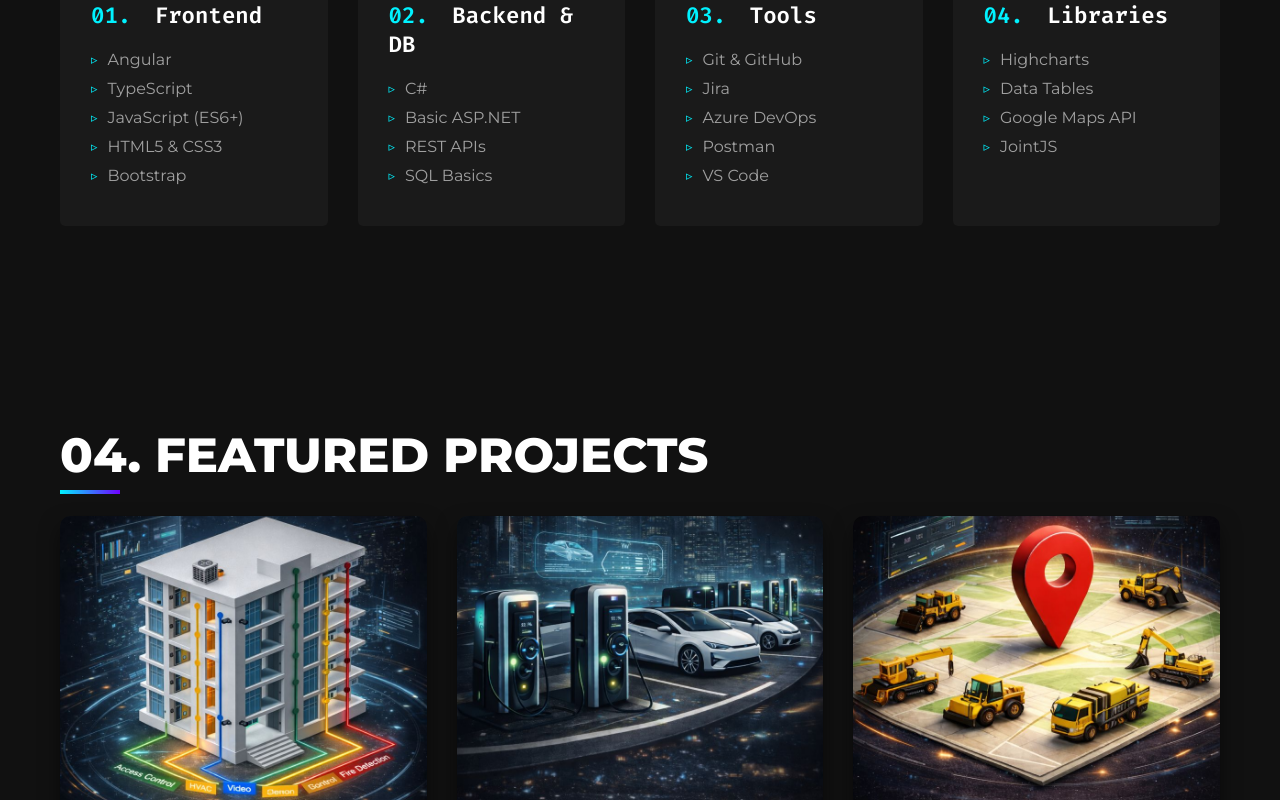
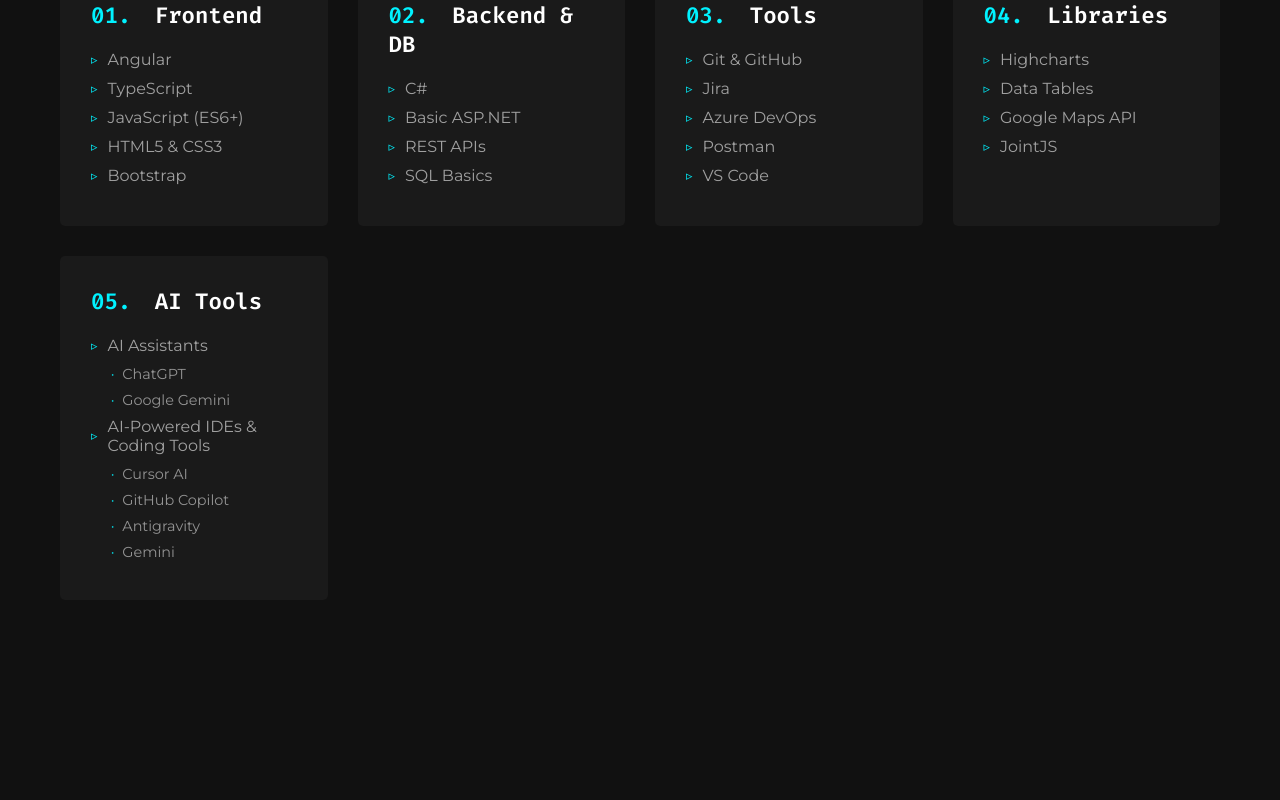
Before and after one commit to Vishal-bhurke/Vishal-portfolio, an Angular app: page / in a window 1280 px wide. Shown: the part 1599-2399 px from the top of the page. Built offline with nearby package versions, Linux system fonts and the light colour scheme.

Commit message:
feat: add AI Tools section with detailed listings; enhance sub-list styling for better readability

```diff
--- a/src/app/components/skills/skills.html
+++ b/src/app/components/skills/skills.html
@@ -48,6 +48,25 @@
                     <li>JointJS</li>
                 </ul>
             </div>
+
+            <!-- AI Tools -->
+            <div class="skill-card" data-aos="fade-up" data-aos-delay="400">
+                <h3><span class="prefix">05.</span> AI Tools</h3>
+                <ul>
+                    <li>AI Assistants</li>
+                    <ul class="sub-list">
+                        <li>ChatGPT</li>
+                        <li>Google Gemini</li>
+                    </ul>
+                    <li>AI-Powered IDEs & Coding Tools</li>
+                    <ul class="sub-list">
+                        <li>Cursor AI</li>
+                        <li>GitHub Copilot</li>
+                        <li>Antigravity</li>
+                        <li>Gemini</li>
+                    </ul>
+                </ul>
+            </div>
         </div>
     </div>
 </section>
--- a/src/app/components/skills/skills.scss
+++ b/src/app/components/skills/skills.scss
@@ -49,5 +49,24 @@
                 font-size: 0.8rem;
             }
         }
+
+        .sub-list {
+            margin-left: 20px;
+            margin-top: 5px;
+
+            li {
+                font-size: 0.9rem;
+                margin-bottom: 8px;
+                color: var(--text-secondary);
+                opacity: 0.9;
+
+                &::before {
+                    content: '•';
+                    color: var(--accent-color);
+                    margin-right: 8px;
+                    font-size: 0.7rem;
+                }
+            }
+        }
     }
 }
```
